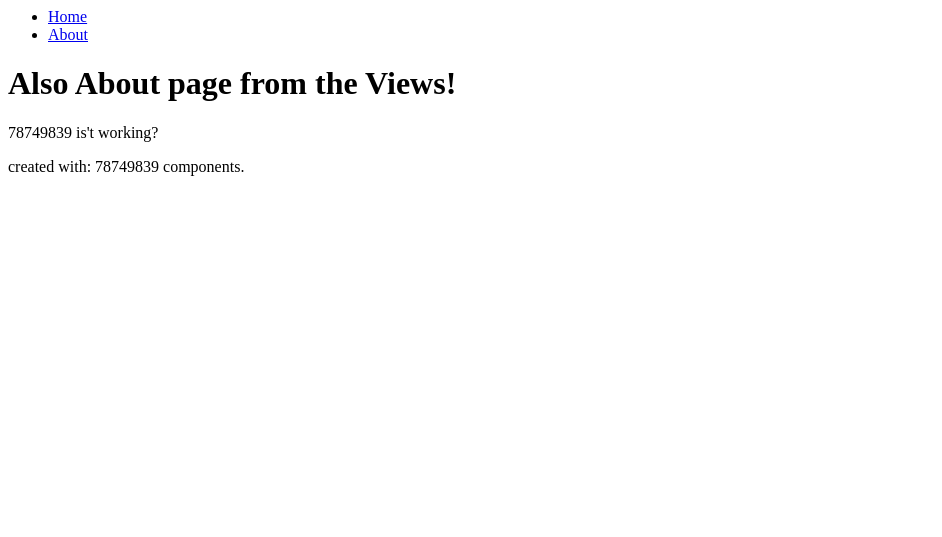
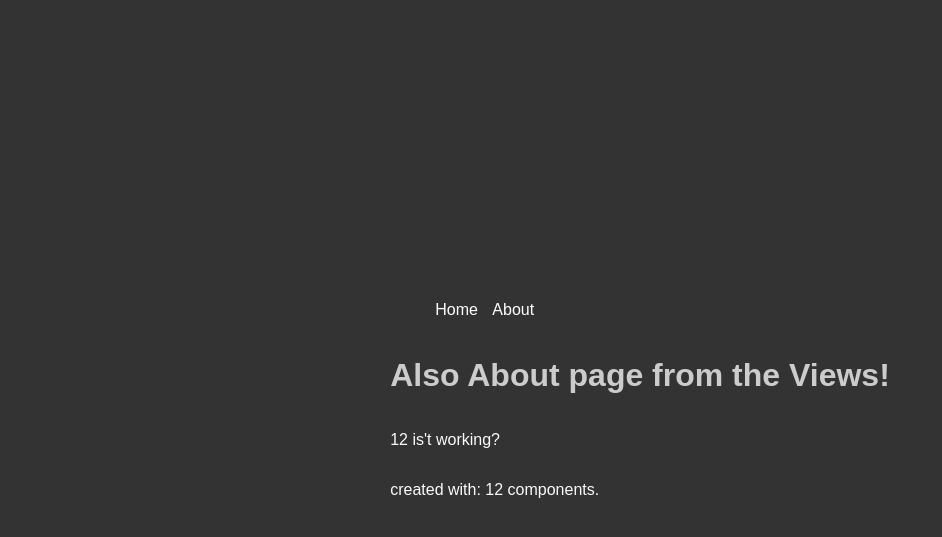
Before and after one commit to MalickSidi/NodeJs-weather-app, a Node server app: page /about in a window 1280 px wide. Shown: the top 537 px of the page, without its empty margins (0-942 px from the left). Run offline with Node 20, Linux system fonts and the light colour scheme.

Commit message:
Refactor: front-end css, remove unused routes etc...

```diff
--- a/public/css/style.css
+++ b/public/css/style.css
@@ -34,3 +34,17 @@ button {
     color: #fff;
     padding: 5px;
 }
+
+li {
+    list-style: none;
+    display: inline;
+    padding: 5px;
+}
+
+a {
+    color: #fff;
+    text-decoration: none;
+}
+a:hover {
+    color:#e0e0e0 ;
+}
--- a/src/index.js
+++ b/src/index.js
@@ -19,7 +19,7 @@ app.set('views', views_path);
 app.get('/', (req, res) => {
     res.render('index', {
         title: 'Home',
-        id: 23449839
+        id: Math.round(Math.random() * 1000)
     });
 });
 
@@ -27,7 +27,7 @@ app.get('/', (req, res) => {
 app.get('/about', (req, res) => {
     res.render('about', {
         title: 'About page',
-        id: 78749839
+        id: Math.round(Math.random() * 1000)
     });
 });
 
@@ -54,22 +54,6 @@ app.get('/weather', (req, res) => {
 
 });
 
-app.get('/product', (req, res) => {
-    if (!req.query.search) {
-        return res.send({
-            error: 'please add search term'
-        });
-    }
-    const pr = req.query.search;
-    res.send({
-        product: [
-            'A3',
-            'D2',
-            'Y0',
-            pr
-        ]
-    });
-});
 const PORT = process.env.PORT || 8080;
 app.listen(PORT);
 
--- a/templates/views/about.hbs
+++ b/templates/views/about.hbs
@@ -1,10 +1,13 @@
 <html lang="en">
+
 <head>
     <meta charset="UTF-8">
     <meta name="viewport" content="width=device-width, initial-scale=1.0">
     <meta http-equiv="X-UA-Compatible" content="ie=edge">
+    <link rel="stylesheet" href="/css/style.css">
     <title>About page</title>
 </head>
+
 <body>
     {{>header}}
     <h1>Also {{title}} from the Views!</h1>
@@ -12,4 +15,5 @@
 
     {{>footer}}
 </body>
+
 </html>
--- a/templates/views/index.hbs
+++ b/templates/views/index.hbs
@@ -9,12 +9,11 @@
 <body>
     {{>header}}
     <h1>Weather App OOmmOO {{title}}</h1>
-    <p class="head">We Will find You the Weather in your erea just type it down</p>
+    <p class="head">Want find about the Weather in your area just type it down, BUD</p>
     <form>
         <input type="search" name="address" id="address" placeholder="Type your address here">
         <button type="submit">Search</button>
     </form>
-    <img src="/img/img1.jpg" alt="">
     <p id="data-1"></p>
     <p id="data-2"></p>
     {{>footer}}
```
Also changed, not shown: public/js/app.js, readme.md.
